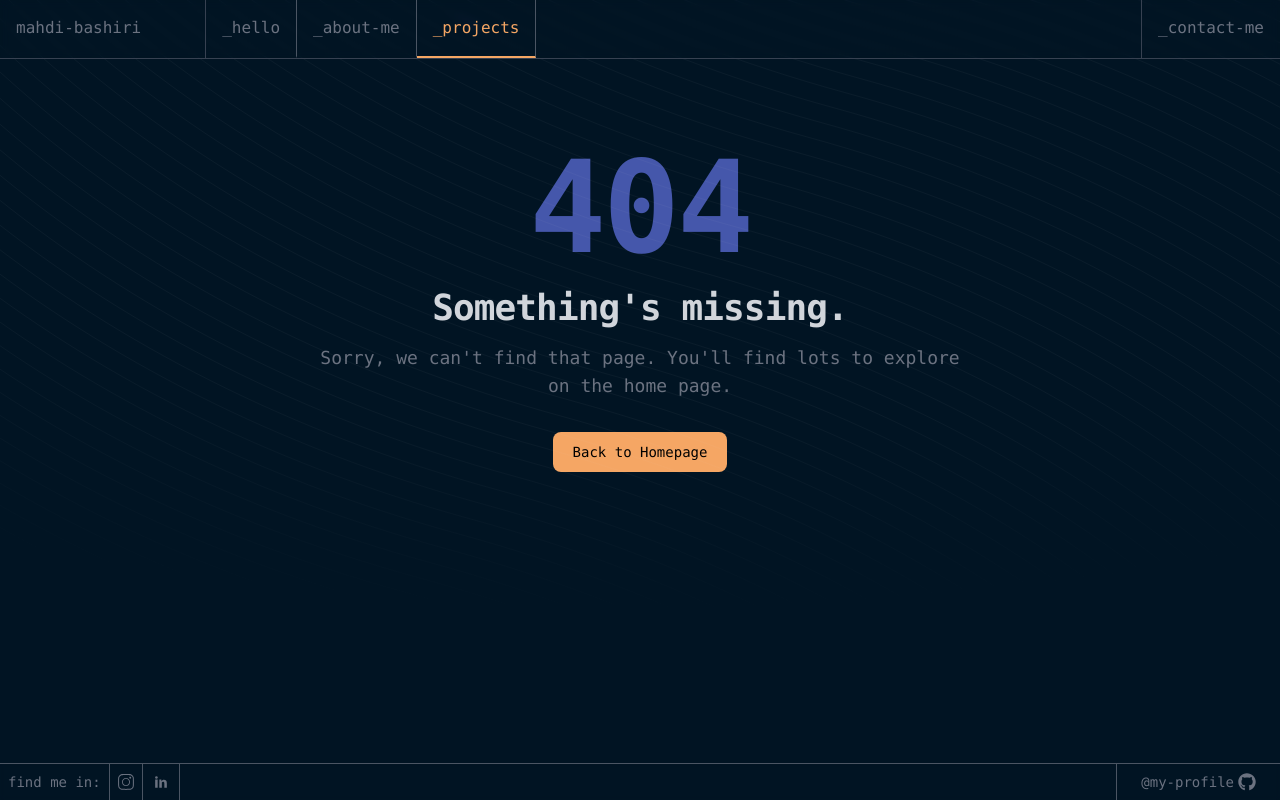
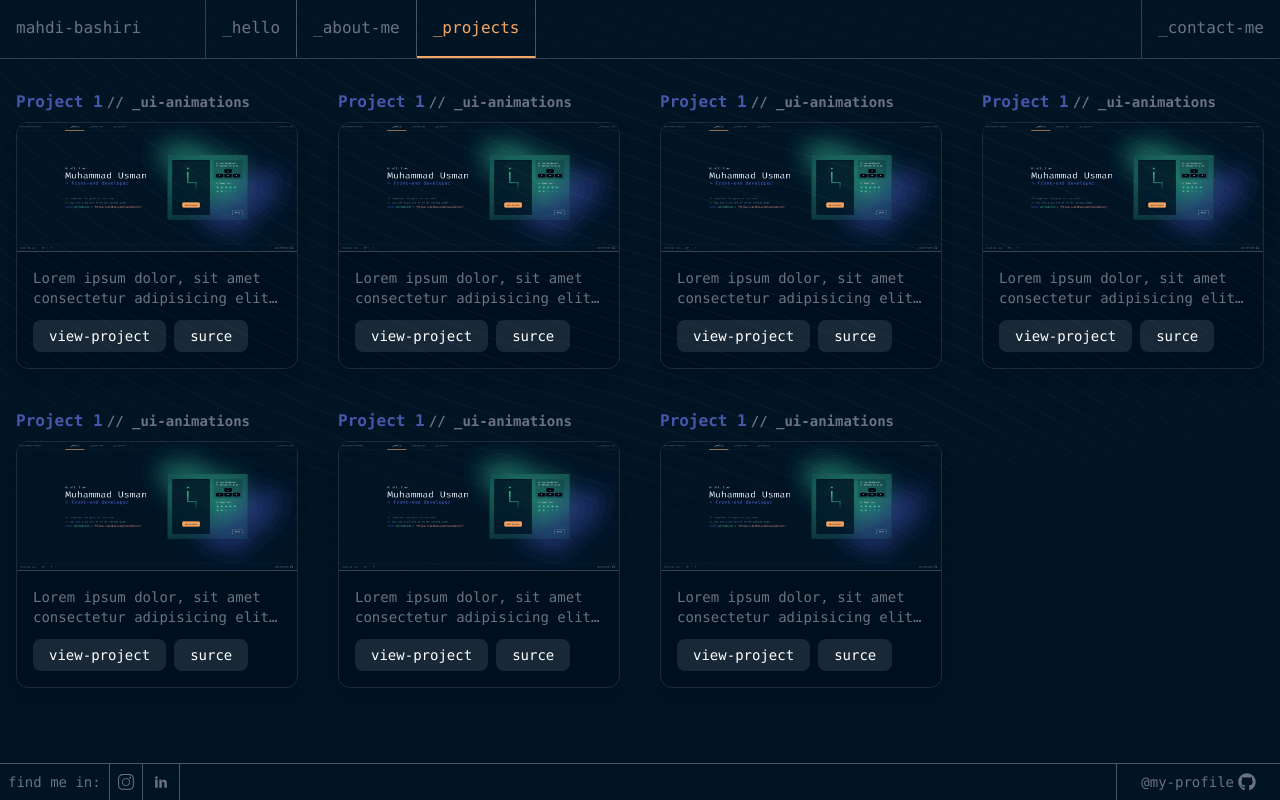
Before and after one commit to mahdibashirione/portfolio, a React (Vite) app: page /projects in a window 1280 px wide. Before the commit this address had no page. Built offline with nearby package versions, Linux system fonts and the light colour scheme.

Commit message:
added page products

```diff
--- a/src/pages/Home.jsx
+++ b/src/pages/Home.jsx
@@ -30,8 +30,10 @@ const HomePage = () => {
                 <span className="mr-2 text-green-600">githubLink</span>
                 <span className="mr-2 text-white">=</span>
                 <Link
+                  rel="noopener noreferrer"
+                  target="_blank"
                   className="inline-block text-secondary lg:hover:scale-105 lg:hover:ml-2 transition-all duration-200"
-                  to=""
+                  to="https://github.com/mahdibashirione"
                 >
                   "github.com/mahdibashirione"
                 </Link>
--- a/src/pages/NotFound.jsx
+++ b/src/pages/NotFound.jsx
@@ -17,7 +17,7 @@ const NotFound = () => {
           </p>
           <Link
             to="/"
-            class="rounded-lg text-sm bg-secondary duration-200 active:scale-90 px-5 py-2.5 text-center  my-4"
+            class="z-30 rounded-lg text-sm bg-secondary duration-200 active:scale-90 px-5 py-2.5 text-center  my-4"
           >
             Back to Homepage
           </Link>
--- /dev/null
+++ b/src/pages/Projects.jsx
@@ -0,0 +1,59 @@
+import { Link } from "react-router-dom";
+
+function ProductCard() {
+  return (
+    <div className="col-span-1">
+      {/* title */}
+      <div className="max-w-[300px] mx-auto">
+        <span className="font-bold flex items-center gap-x-1 text-primary mb-2">
+          Project 1{" "}
+          <p className="text-[12px] md:text-sm text-gray-500">
+            // _ui-animations
+          </p>
+        </span>
+      </div>
+      {/* image and detail */}
+      <div className="max-w-[300px] shadow-lg overflow-hidden bg-[#000F1E] rounded-xl border-[1px] border-gray-800 mx-auto">
+        <div className="h-32 object-cover">
+          <img className="w-full h-full" src="/public/3.jpg" alt="" />
+        </div>
+        <div className="p-4 border-t-[1px] border-gray-700">
+          <p className="text-[12px] md:text-sm text-gray-500 line-clamp-2">
+            Lorem ipsum dolor, sit amet consectetur adipisicing elit. Accusamus
+            velit sunt totam repudiandae explicabo cupiditate! Iure sed a
+            dignissimos incidunt consectetur porro, earum velit fuga quo vero
+            alias pariatur tempora?
+          </p>
+        </div>
+        <div className="pl-4 pb-5">
+          <Link
+            className="bg-[#182837] duration-200 hover:bg-secondary hover:text-black rounded-lg text-white text-[12px] md:text-sm py-2 px-4"
+            to="/projects"
+          >
+            view-project
+          </Link>
+          <Link
+            className="bg-[#182837] duration-200 hover:bg-secondary hover:text-black ml-2 rounded-lg text-white text-[12px] md:text-sm py-2 px-4"
+            to="/projects"
+          >
+            surce
+          </Link>
+        </div>
+      </div>
+    </div>
+  );
+}
+
+const Projects = () => {
+  return (
+    <section className="container min-h-[calc(100vh-37px)] px-4 pt-[calc(58px+2rem)]">
+      <div className="grid grid-cols-1 md:grid-cols-2 lg:grid-cols-3 xl:grid-cols-4 gap-10 pb-16">
+        {[1, 2, 3, 4, 5, 6, 7].map((product) => {
+          return <ProductCard />;
+        })}
+      </div>
+    </section>
+  );
+};
+
+export default Projects;
--- a/src/routes/route.jsx
+++ b/src/routes/route.jsx
@@ -1,11 +1,13 @@
 import AboutUsPage from "../pages/AboutUs";
 import HomePage from "../pages/Home";
 import NotFound from "../pages/NotFound";
+import Projects from "../pages/Projects";
 
 const routes = [
   { path: "*", element: <NotFound /> },
   { path: "/", element: <HomePage /> },
   { path: "/about-us", element: <AboutUsPage /> },
+  { path: "/projects", element: <Projects /> },
 ];
 
 export default routes;
```
Also changed, not shown: public/1.jpg (added), public/3.jpg (added).
